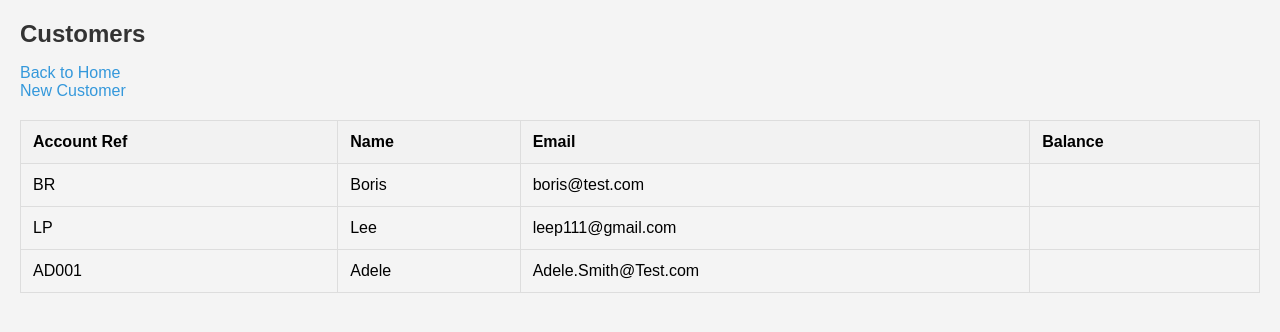
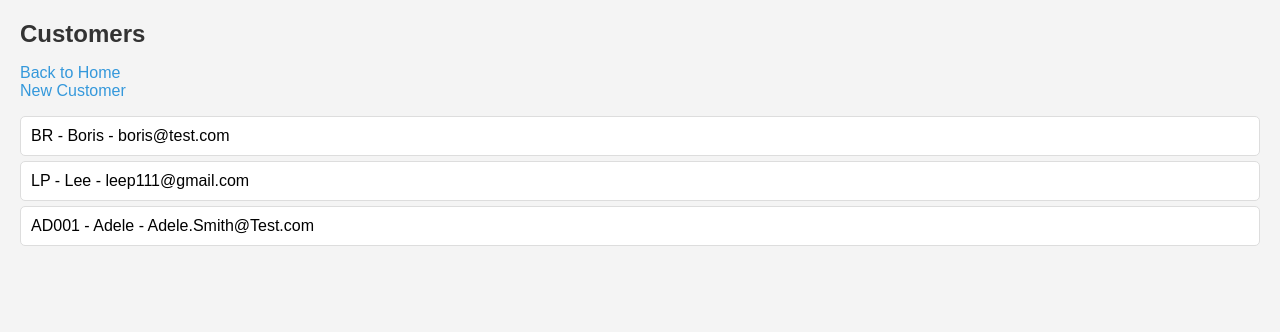
Before and after one commit to LeePetrie-Sage/Lee_ERP, a Flask app: page /customers in a window 1280 px wide. Shown: the top 332 px of the page. Run offline with Flask 3, Linux system fonts and the light colour scheme; data comes from the database, SQL or seed files in the repository; both versions use the stored data as it was after the commit.

Commit message:
code working 23/7

```diff
--- a/app.py
+++ b/app.py
@@ -25,11 +25,10 @@ def new_customer():
         acct_ref = request.form['acct_ref']
         name = request.form['name']
         email = request.form['email']
-        balance = request.form['balance']
 
         conn = get_db_connection()
-        conn.execute('INSERT INTO customers (acct_ref, name, email, balance) VALUES (?, ?, ?, ?)',
-                     (acct_ref, name, email, balance))
+        conn.execute('INSERT INTO customers (acct_ref, name, email) VALUES (?, ?, ?)',
+                     (acct_ref, name, email))
         conn.commit()
         conn.close()
         return redirect(url_for('customers'))
--- a/templates/customers.html
+++ b/templates/customers.html
@@ -10,25 +10,10 @@
     <h1>Customers</h1>
     <div><a href="/">Back to Home</a></div>
     <div><a href="/customers/new">New Customer</a></div>
-    <table>
-        <thead>
-            <tr>
-                <th>Account Ref</th>
-                <th>Name</th>
-                <th>Email</th>
-                <th>Balance</th>
-            </tr>
-        </thead>
-        <tbody>
-            {% for customer in customers %}
-            <tr>
-                <td>{{ customer.acct_ref }}</td>
-                <td>{{ customer.name }}</td>
-                <td>{{ customer.email }}</td>
-                <td>{{ customer.balance }}</td>
-            </tr>
-            {% endfor %}
-        </tbody>
-    </table>
+    <ul>
+        {% for customer in customers %}
+        <li>{{ customer.acct_ref }} - {{ customer.name }} - {{ customer.email }}</li>
+        {% endfor %}
+    </ul>
 </body>
 </html>
--- a/templates/new_customer.html
+++ b/templates/new_customer.html
@@ -15,8 +15,6 @@
         <input type="text" id="name" name="name"><br>
         <label for="email">Email:</label><br>
         <input type="email" id="email" name="email"><br>
-        <label for="balance">Balance:</label><br>
-        <input type="number" id="balance" name="balance" step="0.01"><br>
         <input type="submit" value="Create Customer">
     </form>
     <div><a href="/customers">Back to Customers</a></div>
```
Also changed, not shown: erp.db, static/style.css (line endings or trailing spaces).
